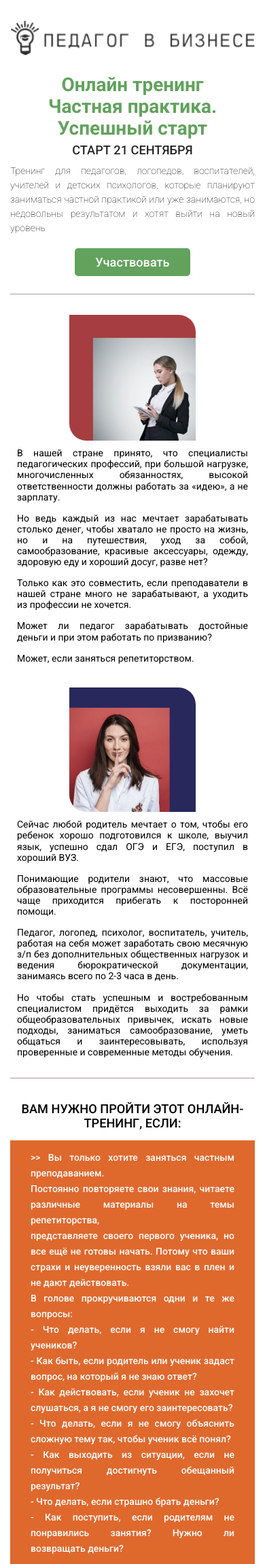
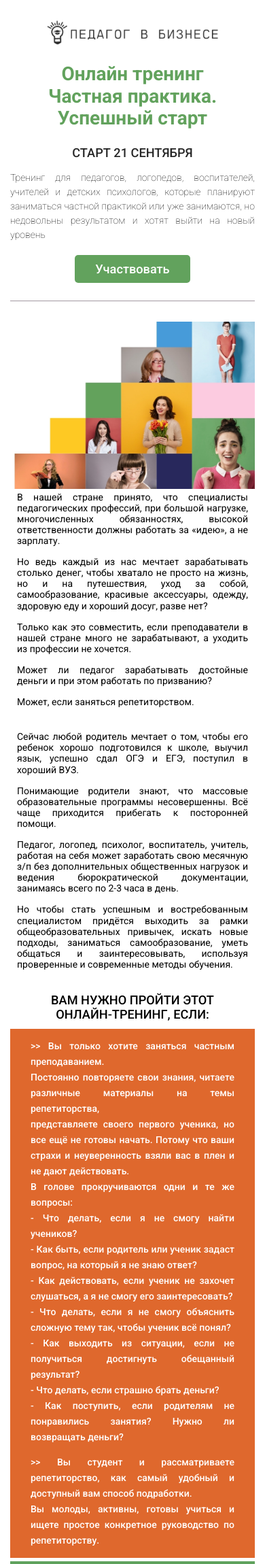
Before and after one commit to Garo1986/Garo1986.github.io, a PHP site: page / in a window 390 px wide. Shown: the top 2300 px of the page at 68% size. Run offline with PHP 8.4, Linux system fonts and the light colour scheme.

Commit message:
Орфография и отступ в шапке

```diff
--- a/Traning/index.html
+++ b/Traning/index.html
@@ -36,7 +36,8 @@
                 <div class="line"></div>
                 <div class="descriptions__inner">
                     <div class="descriptions__wrap">
-                        <div class="descriptions__img"><img src="img/img1.jpg" alt=""></div>
+                        <div class="descriptions__img mob-desabled"><img src="img/img1.jpg" alt=""></div>
+                        <div class="discriptions__img-mob"></div>
                         <div class="descriptions__desc">
                             <p>В нашей стране принято, что специалисты педагогических профессий, при большой нагрузке, многочисленных обязанностях, высокой ответственности должны работать за «идею», а не зарплату.</p>
                             <p>Но ведь каждый из нас мечтает зарабатывать столько денег, чтобы хватало не просто на жизнь, но и на путешествия, уход за собой, самообразование, красивые аксессуары, одежду, здоровую еду и хороший досуг, разве нет?</p>
@@ -52,10 +53,10 @@
                             <p>Педагог, логопед, психолог, воспитатель, учитель, работая на себя может заработать свою месячную з/п без дополнительных общественных нагрузок и ведения бюрократической документации, занимаясь всего по 2-3 часа в день.</p>
                             <p>Но чтобы стать успешным и востребованным специалистом придётся выходить за рамки общеобразовательных привычек, искать новые подходы, заниматься самообразование, уметь общаться и заинтересовывать, используя проверенные и современные методы обучения.</p>
                         </div>
-                        <div class="descriptions__img"><img src="img/img2.jpg" alt=""></div>
+                        <div class="descriptions__img mob-desabled"><img src="img/img2.jpg" alt=""></div>
                     </div>
                 </div>
-                <div class="line"></div>
+                <div class="line mob-desabled"></div>
             </div>
         </section>
         <section class="necessity">
@@ -136,7 +137,7 @@
                     <li>Анализируем и выбираем порталы, где будем размещать свои объявления.</li>
                     <li>Активизируем социальные сети для рекламы своих занятий.</li>
                     <li>Очерчиваем территорию для работы в оффлайне и планируем рекламные действия для набора учеников.</li>
-                    <li>Составляем список печатаных рекламных материалов, которые будем размещать.</li>
+                    <li>Составляем список печатных рекламных материалов, которые будем размещать.</li>
                     <li>Запускаем сарафанное радио.</li>
                     <li>Проводим анализ рекламных каналов для поиска учеников.</li>
                     <li>Контролируем и при необходимости увеличиваем поток входящих заявок на  уроки.</li>
@@ -200,7 +201,7 @@
             <div class="container">
                 <ul class="plan__list elipse-green"><p class="plan__list-title">Вы получаете доступ к личному кабинету на удобной  онлайн-платформе, где просматриваете видео-уроки, скачиваете дополнительные материалы, выполняете  домашнее задание, чтобы перейти к следующему.</p>
                     <li>Более 50 кротких видео для удобства восприятия информации.</li>
-                    <li>Полезные материалы в виде инструкций, чек-листов, таблиц, руководств, алгоритмов, презентаций,, схем, планов и т.д.</li>
+                    <li>Полезные материалы в виде инструкций, чек-листов, таблиц, руководств, алгоритмов, презентаций, схем, планов и т.д.</li>
                     <li>Прямые эфиры с обратной связью</li>
                     <li>Подробный разбор всех ваших вопросов</li>
                     <li>Пошаговое выполнение и проверка домашних заданий</li>
@@ -211,7 +212,7 @@
         <section class="start">
             <div class="start__title">начало онлайн-тренинга 21 сентября</div>
             <div class="container">
-                <div class="start__subtitle" id="buy-active">Сколько стоит онлайн-тренинг «Частный практика. Успешный старт»?</div>
+                <div class="start__subtitle" id="buy-active">Сколько стоит онлайн-тренинг «Частная практика. Успешный старт»?</div>
                 <div class="start__wrap">
                     <div class="start__inner active">
                         <div class="card__date">До 28 августа</div>
@@ -220,10 +221,12 @@
                         <p class="card__block">Блок: «Педагог в Инстаграм»
                             10 видео-уроков с инструкциями</p>
                         <p class="card__block">«30 секретных рекомендаций для создания личного бренда в интернет-пространстве»</p>
-                        <div class="card__btn"><a href="#" class="card__link active">Оплатить</a></div>
+                        <div class="card__btn"><a target="_blank" href="https://auth.robokassa.ru/Merchant/Index.aspx?MerchantLogin=shevnastiru&InvId=0&Culture=ru&Encoding=utf-8&Description=%D0%94%D0%BE%2028%20%D0%B0%D0%B2%D0%B3%D1%83%D1%81%D1%82%D0%B0%20%D0%A1%D1%82%D0%BE%D0%B8%D0%BC%D0%BE%D1%81%D1%82%D1%8C%203900%20%D1%80&OutSum=3645&SignatureValue=b5ab0ce05c9f25e4ba170e4a1ca43dc6" class="card__link active">Оплатить</a></div>
 
                     </div>
                     <!-- /.start__inner -->
+
+                    <div class="about__buy">Далее повышение:</div>
                     <div class="start__inner">
                         <div class="card__date">До 10 сентября</div>
                         <div class="card__price">Стоимость <s>6600</s> - 4500 р</div>
@@ -231,7 +234,7 @@
                         <p class="card__block">Блок: «Педагог в Инстаграм»
                             10 видео-уроков с инструкциями</p>
                         <p class="card__block">«30 секретных рекомендаций для создания личного бренда в интернет-пространстве»</p>
-                        <a href="" class="card__link">Оплатить</a>
+                        <a class="card__link" style="cursor: not-allowed;">Оплатить</a>
                     </div>
                     <!-- /.start__inner -->
                     <div class="start__inner">
@@ -241,7 +244,7 @@
                         <p class="card__block"><s>Блок: «Педагог в Инстаграм»
                             10 видео-уроков с инструкциями</s></p>
                         <p class="card__block">«30 секретных рекомендаций для создания личного бренда в интернет-пространстве»</p>
-                        <a href="" class="card__link">Оплатить</a>
+                        <a class="card__link" style="cursor: not-allowed;">Оплатить</a>
                     </div>
                     <!-- /.start__inner -->
                     <div class="start__inner">
@@ -251,7 +254,7 @@
                         <p class="card__block"><s>Блок: «Педагог в Инстаграм»
                             10 видео-уроков с инструкциями</s></p>
                         <p class="card__block"><s>«30 секретных рекомендаций для создания личного бренда в интернет-пространстве»</s></p>
-                        <a href="" class="card__link">Оплатить</a>
+                        <a class="card__link" style="cursor: not-allowed;">Оплатить</a>
                     </div>
                     <!-- /.start__inner -->
                 </div>
--- a/Traning/style/style.css
+++ b/Traning/style/style.css
@@ -457,6 +457,10 @@
   background-color: #DF682D;
 }
 
+.about__buy {
+  display: none;
+}
+
 .elipse-yellow {
   list-style-image: url("../img/elipse-yellow.svg");
 }
@@ -590,13 +594,14 @@
     text-align: center;
   }
   .header__title h1 {
-    margin-bottom: 5px;
+    margin-bottom: 25px;
   }
   .header__logo {
     margin-bottom: 5px;
+    text-align: center;
   }
   .header__start-data {
-    margin-bottom: 10px;
+    margin-bottom: 15px;
   }
   .header__desc {
     margin-bottom: 30px;
@@ -616,9 +621,9 @@
   }
   .descriptions__wrap:last-child {
     -webkit-box-orient: vertical;
-    -webkit-box-direction: reverse;
-        -ms-flex-direction: column-reverse;
-            flex-direction: column-reverse;
+    -webkit-box-direction: normal;
+        -ms-flex-direction: column;
+            flex-direction: column;
   }
   .descriptions__img {
     max-width: 200px;
@@ -626,6 +631,7 @@
   }
   .descriptions__img img {
     border-radius: 0 25px;
+    margin-top: 10px;
   }
   .programm__title, .leader__title, .necessity__title, .end-training__title, .plan__title, .start__title {
     font-size: 1.3rem;
@@ -652,19 +658,64 @@
     max-width: 150px;
     border-radius: 0 25px;
   }
+  .start__wrap {
+    -webkit-box-orient: vertical;
+    -webkit-box-direction: normal;
+        -ms-flex-direction: column;
+            flex-direction: column;
+    -webkit-box-align: center;
+        -ms-flex-align: center;
+            align-items: center;
+  }
   .start__inner {
+    width: 210px;
+  }
+  .about__buy {
+    display: block;
+    margin-bottom: 15px;
+  }
+  .mob-desabled {
     display: none;
   }
-  .start__inner.active {
-    display: -webkit-box;
-    display: -ms-flexbox;
-    display: flex;
+  .discriptions__img-mob {
+    width: 100%;
+    height: 250px;
+    background-image: url("../img/bg__header.jpg");
+    background-repeat: no-repeat;
+    background-size: 135%;
+    background-position-x: -150px;
+    background-position-y: -15px;
   }
 }
 
 @media (max-width: 400px) {
   .header__logo img {
+    width: 70%;
+  }
+  .necessity__title {
+    max-width: 300px;
+    margin: 0 auto 10px;
+  }
+  .discriptions__img-mob {
     width: 100%;
+    height: 250px;
+    background-image: url("../img/bg__header.jpg");
+    background-repeat: no-repeat;
+    background-size: 145%;
+    background-position-x: -150px;
+    background-position-y: -15px;
+  }
+}
+
+@media (max-width: 350px) {
+  .discriptions__img-mob {
+    width: 100%;
+    height: 220px;
+    background-image: url("../img/bg__header.jpg");
+    background-repeat: no-repeat;
+    background-size: 160%;
+    background-position-x: -150px;
+    background-position-y: -15px;
   }
 }
 /*# sourceMappingURL=style.css.map */
--- a/Traning/style/style.sass
+++ b/Traning/style/style.sass
@@ -297,6 +297,9 @@
         border-radius: 10px
         &.active
             background-color: #DF682D
+.about
+    &__buy
+        display: none
 
 // цвета списка блока
 .elipse-yellow
@@ -393,11 +396,12 @@
         &__title
             text-align: center
             h1
-                margin-bottom: 5px
+                margin-bottom: 25px
         &__logo
             margin-bottom: 5px
+            text-align: center
         &__start-data
-            margin-bottom: 10px
+            margin-bottom: 15px
         &__desc
             margin-bottom: 30px
         &__link
@@ -411,12 +415,13 @@
         &__wrap
             flex-direction: column
             &:last-child
-                flex-direction: column-reverse
+                flex-direction: column
         &__img
             max-width: 200px
             margin-bottom: 7px
             img
                 border-radius: 0 25px
+                margin-top: 10px
     .programm, .leader, .necessity, .end-training, .plan, .start
         &__title
             font-size: 1.3rem
@@ -433,13 +438,59 @@
                 max-width: 150px
                 border-radius: 0 25px
     .start
+        &__wrap
+            flex-direction: column
+            align-items: center
         &__inner
-            display: none
-            &.active
-                display: flex
+            width: 210px
+    .about
+        &__buy
+            display: block
+            margin-bottom: 15px
+    .mob-desabled
+        display: none
+    .discriptions
+        &__img-mob
+            width: 100%
+            height: 250px
+            background-image: url('../img/bg__header.jpg')
+            background-repeat: no-repeat
+            background-size: 135%
+            background-position-x: -150px
+            background-position-y: -15px
+
+
+    // .start
+    //     &__inner
+    //         display: none
+    //         &.active
+    //             display: flex
 @media ( max-width: 400px )
     .header
         &__logo
             // max-width: 70%
             img
-                width: 100%
+                width: 70%
+    .necessity
+        &__title
+            max-width: 300px
+            margin: 0 auto 10px
+    .discriptions
+        &__img-mob
+            width: 100%
+            height: 250px
+            background-image: url('../img/bg__header.jpg')
+            background-repeat: no-repeat
+            background-size: 145%
+            background-position-x: -150px
+            background-position-y: -15px
+@media ( max-width: 350px )
+    .discriptions
+        &__img-mob
+            width: 100%
+            height: 220px
+            background-image: url('../img/bg__header.jpg')
+            background-repeat: no-repeat
+            background-size: 160%
+            background-position-x: -150px
+            background-position-y: -15px
```
Also changed, not shown: 1 other file.
